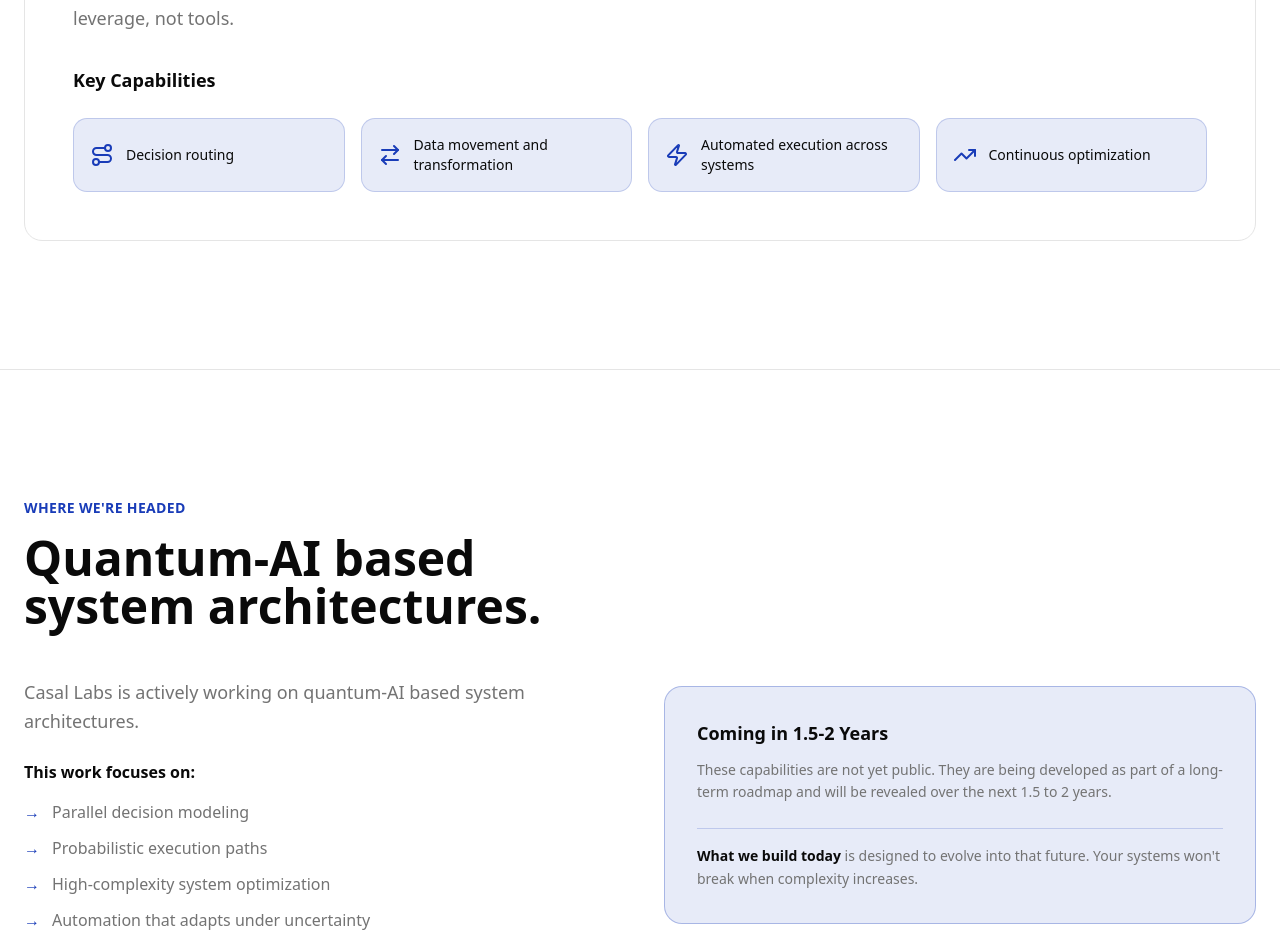
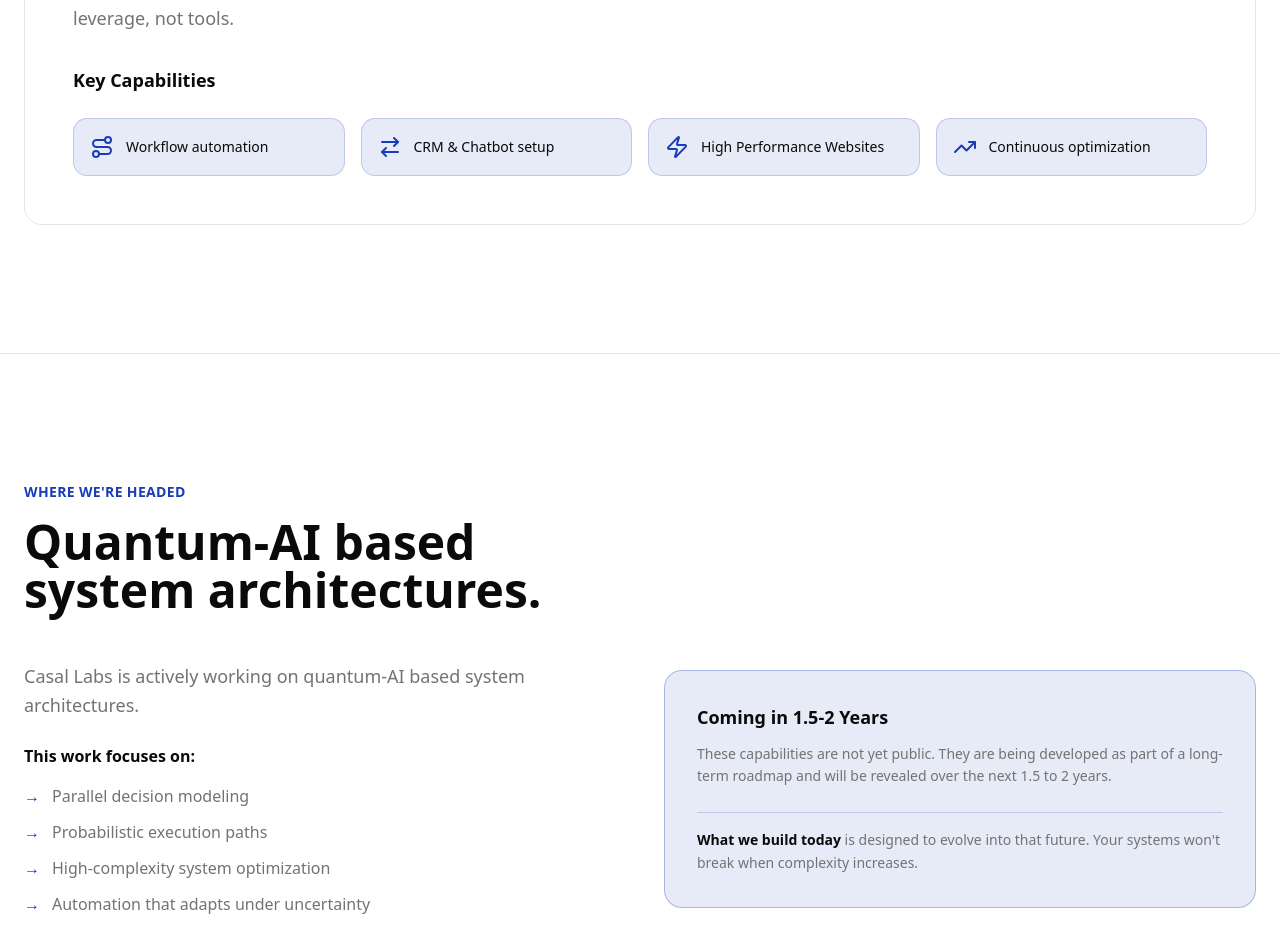
Before and after one commit to sidharth-ng/casal-labs, a Next.js app: page / in a window 1280 px wide. Shown: the part 1880-2812 px from the top of the page. Built offline with nearby package versions, Linux system fonts and the light colour scheme.

Commit message:
feat: update key capabilities

```diff
--- a/src/app/page.tsx
+++ b/src/app/page.tsx
@@ -184,21 +184,21 @@ export default function Home() {
                 <div className="bg-blue-800/10 border border-blue-800/20 rounded-xl p-4 flex items-center gap-3 hover:bg-blue-800/15 hover:border-blue-800/30 transition-colors">
                   <Route className="w-6 h-6 text-blue-800 shrink-0" />
                   <span className="text-sm font-medium text-foreground">
-                    Decision routing
+                    Workflow automation
                   </span>
                 </div>
 
                 <div className="bg-blue-800/10 border border-blue-800/20 rounded-xl p-4 flex items-center gap-3 hover:bg-blue-800/15 hover:border-blue-800/30 transition-colors">
                   <ArrowRightLeft className="w-6 h-6 text-blue-800 shrink-0" />
                   <span className="text-sm font-medium text-foreground">
-                    Data movement and transformation
+                    CRM & Chatbot setup
                   </span>
                 </div>
 
                 <div className="bg-blue-800/10 border border-blue-800/20 rounded-xl p-4 flex items-center gap-3 hover:bg-blue-800/15 hover:border-blue-800/30 transition-colors">
                   <Zap className="w-6 h-6 text-blue-800 shrink-0" />
                   <span className="text-sm font-medium text-foreground">
-                    Automated execution across systems
+                    High Performance Websites
                   </span>
                 </div>
 
```
